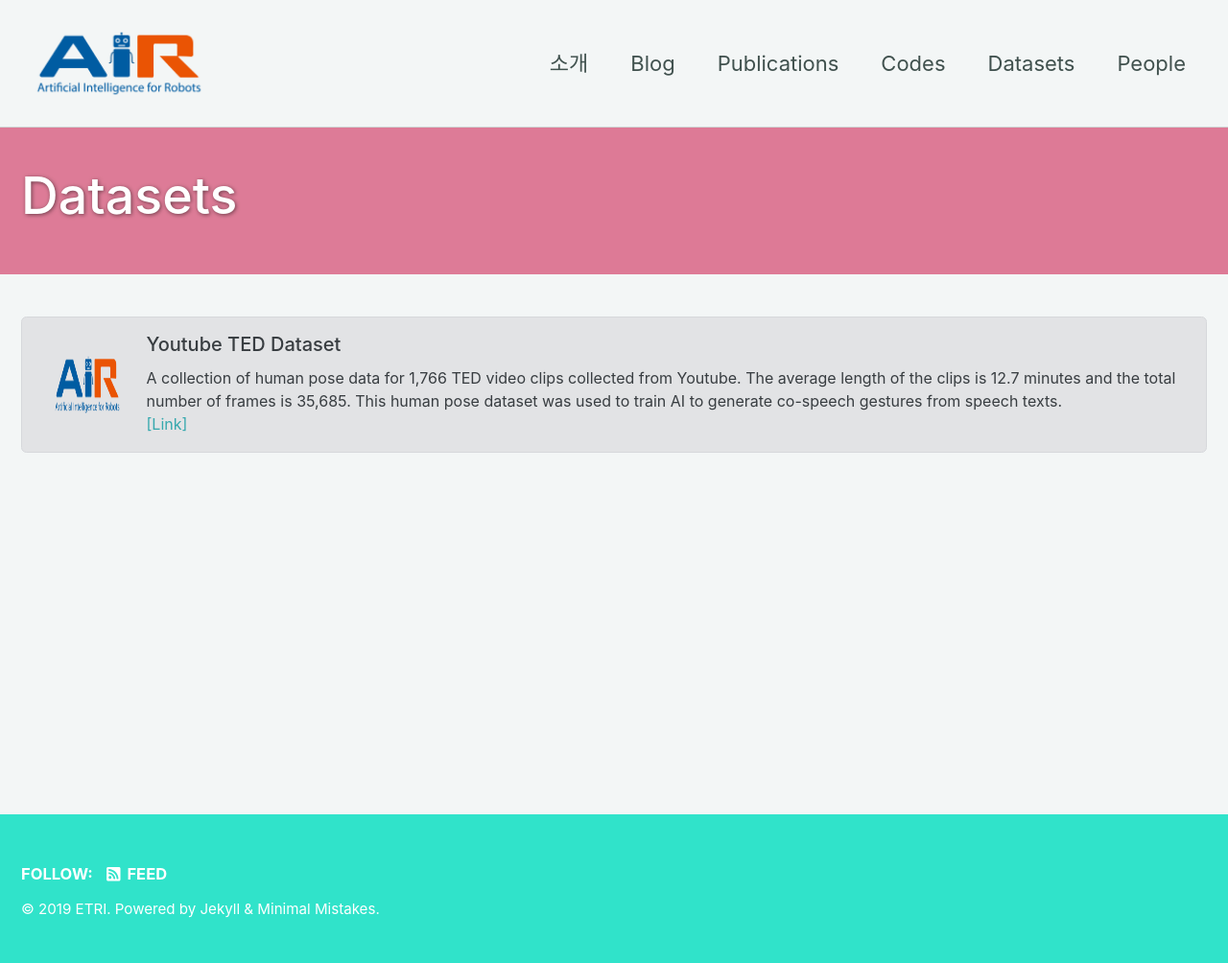
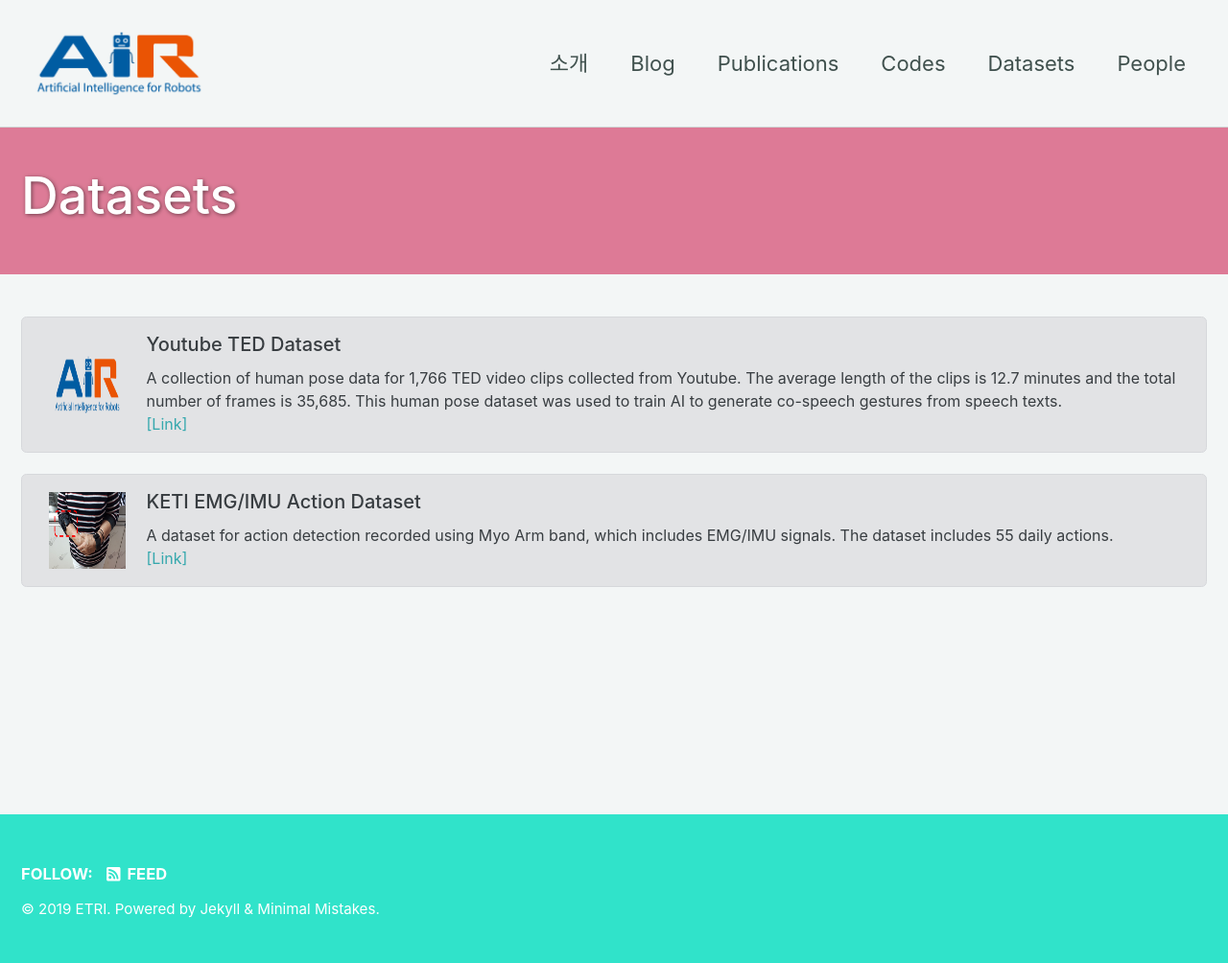
Before and after one commit to ai4robot/ai4robot.github.io, a Jekyll site: the page built from _pages/datasets.md, in a window 1280 px wide. Shown: the whole page at 96% size. Built offline with Jekyll 4.4.1, drawn with Linux system fonts in a browser that asks for light colours; cached includes are drawn as plain includes; nearby versions of some CDN libraries.

Commit message:
[feat] KETI action dataset description added

```diff
--- a/_data/datasets.yml
+++ b/_data/datasets.yml
@@ -6,6 +6,13 @@ main:
       - name: "Link"
         url: "https://github.com/youngwoo-yoon/youtube-gesture-dataset"
 
+  - title: "KETI EMG/IMU Action Dataset"
+    body: "A dataset for action detection recorded using Myo Arm band, which includes EMG/IMU signals. The dataset includes 55 daily actions."
+    image : "/assets/myarmband2.png"
+    link:
+      - name: "Link"
+        url: "https://github.com/ai4r/KETI-actiondetection"
+
 search: false
 categories:
   - Jekyll
```
Also changed, not shown: assets/myarmband2.png (added).
